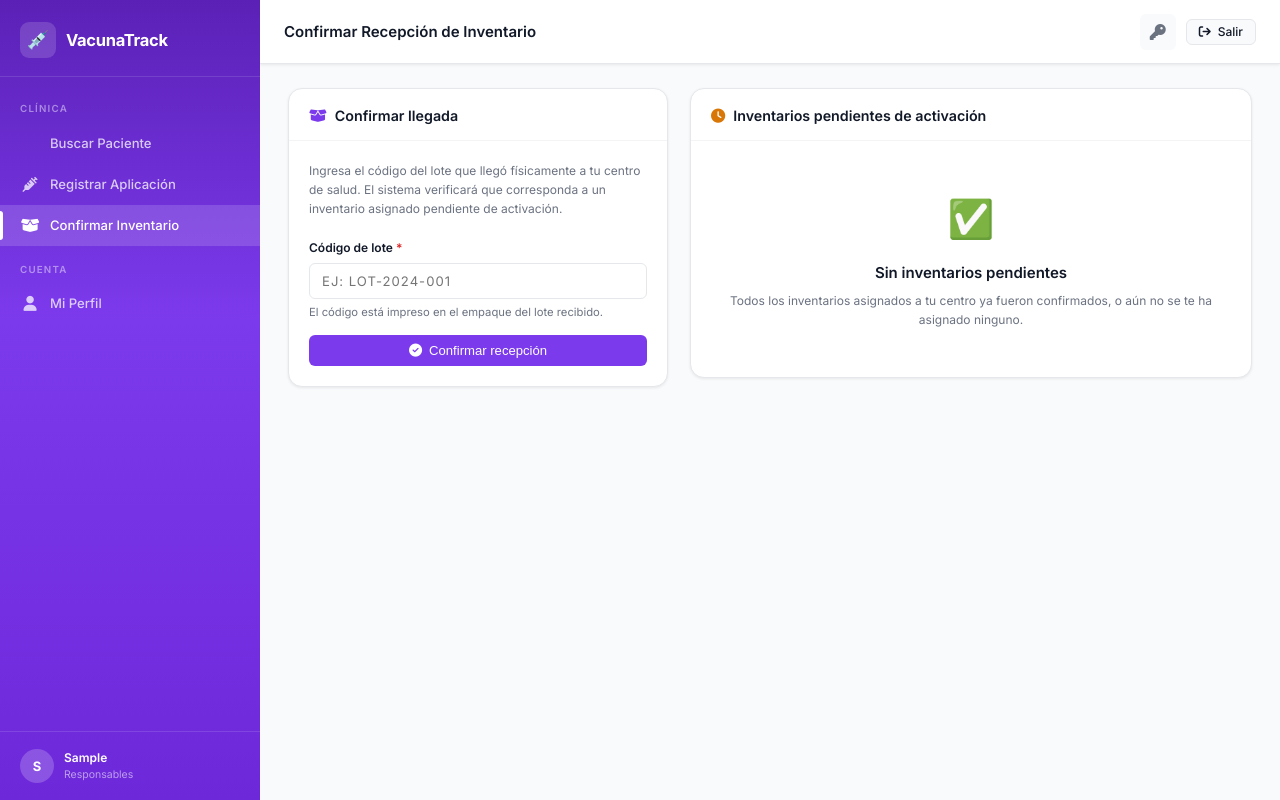
After one commit to Tobeist/VacunaTrack, a Flask app: page /clinico/inventario/confirmar in a window 1280 px wide. The commit adds this page. Run offline with Flask 3, Linux system fonts and the light colour scheme; the visitor is signed in with stand-in values (Sample User, id 1); data that the repository does not hold is empty; some libraries are stand-ins or nearby versions.

Commit message:
Confirmación de recepción de inventario por responsable médico
- migrations/003: SP sp_inventarios_pendientes_de_centro (lectura) y
  sp_confirmar_recepcion_inventario (escritura) — valida lote_codigo,
  verifica que el responsable pertenezca al centro, activa el inventario
  con inventario_activo_desde = NOW() y usuario_id = responsable
- repository.py: inventarios_pendientes_de_centro() y
  confirmar_recepcion_inventario()
- clinical.py: ruta GET/POST /clinico/inventario/confirmar
- Template confirmar_inventario.html: formulario de código de lote +
  tabla de inventarios pendientes + mensajes flash de éxito/error
- base.html: enlace "Confirmar Inventario" en sidebar del responsable

Co-Authored-By: Claude Sonnet 4.6 <noreply@anthropic.com>

```diff
--- a/repository.py
+++ b/repository.py
@@ -522,6 +522,20 @@ def obtener_inventario(inventario_id: int) -> dict | None:
     if db.using_postgres():
         return db.call_read_sp_one('sp_obtener_inventario', [inventario_id])
     return data.get_by_id(data.INVENTARIOS, 'inventario_id', inventario_id)
+
+
+def inventarios_pendientes_de_centro(centro_id: int) -> list[dict]:
+    if db.using_postgres():
+        return db.call_read_sp('sp_inventarios_pendientes_de_centro', [centro_id])
+    return [i for i in data.INVENTARIOS
+            if i['centro_id'] == centro_id
+            and i.get('inventario_activo_desde') is None]
+
+
+def confirmar_recepcion_inventario(lote_codigo: str, responsable_id: int) -> dict:
+    if db.using_postgres():
+        return _sp('sp_confirmar_recepcion_inventario', [lote_codigo, responsable_id], out_count=2)
+    return {'p_ok': 0, 'p_msg': 'Función solo disponible con PostgreSQL.'}
 
 
 def asignar_inventario(datos: dict) -> dict:
--- a/routes/clinical.py
+++ b/routes/clinical.py
@@ -175,6 +175,33 @@ def api_dosis_por_inventario(inventario_id):
     return jsonify(dosis)
 
 
+@clinical_bp.route('/inventario/confirmar', methods=['GET', 'POST'])
+def confirmar_inventario():
+    redir = _require_responsable()
+    if redir:
+        return redir
+    responsable_id = session['user_id']
+    responsable    = repo.obtener_responsable(responsable_id)
+    centro_id      = responsable['centro_id'] if responsable else None
+
+    if request.method == 'POST':
+        lote_codigo = request.form.get('lote_codigo', '').strip()
+        if not lote_codigo:
+            flash('Ingresa el código de lote.', 'error')
+        else:
+            r = repo.confirmar_recepcion_inventario(lote_codigo, responsable_id)
+            if r.get('p_ok') == 1:
+                flash(r.get('p_msg', 'Inventario activado correctamente.'), 'success')
+            else:
+                flash(r.get('p_msg', 'No se pudo activar el inventario.'), 'error')
+        return redirect(url_for('clinical.confirmar_inventario'))
+
+    pendientes = repo.inventarios_pendientes_de_centro(centro_id) if centro_id else []
+    return render_template('clinical/confirmar_inventario.html',
+                           pendientes=pendientes,
+                           responsable=responsable)
+
+
 @clinical_bp.route('/perfil')
 def profile():
     redir = _require_responsable()
--- a/templates/base.html
+++ b/templates/base.html
@@ -90,6 +90,9 @@
       </a>
       <a href="{{ url_for('clinical.register_application') }}" class="sidebar-item {% if request.endpoint == 'clinical.register_application' %}active{% endif %}">
         <span class="si-icon"><i class="fa-solid fa-syringe"></i></span> Registrar Aplicación
+      </a>
+      <a href="{{ url_for('clinical.confirmar_inventario') }}" class="sidebar-item {% if request.endpoint == 'clinical.confirmar_inventario' %}active{% endif %}">
+        <span class="si-icon"><i class="fa-solid fa-box-open"></i></span> Confirmar Inventario
       </a>
 
       <div class="sidebar-section-label">Cuenta</div>
--- /dev/null
+++ b/templates/clinical/confirmar_inventario.html
@@ -0,0 +1,121 @@
+{% extends 'base.html' %}
+{% block title %}Confirmar Recepción de Inventario — VacunaTrack{% endblock %}
+{% block page_title %}Confirmar Recepción de Inventario{% endblock %}
+
+{% block content %}
+<div style="display:grid;grid-template-columns:380px 1fr;gap:22px;align-items:start">
+
+  <!-- Formulario de confirmación -->
+  <div>
+    <div class="card">
+      <div class="card-header">
+        <span class="card-title">
+          <i class="fa-solid fa-box-open" style="color:var(--primary)"></i> Confirmar llegada
+        </span>
+      </div>
+      <div class="card-body">
+
+        {% with msgs = get_flashed_messages(with_categories=true) %}
+          {% for cat, msg in msgs %}
+          <div class="flash-msg {{ cat }}" style="margin-bottom:16px">{{ msg }}</div>
+          {% endfor %}
+        {% endwith %}
+
+        <p class="text-muted fs-sm" style="margin-bottom:20px">
+          Ingresa el código del lote que llegó físicamente a tu centro de salud.
+          El sistema verificará que corresponda a un inventario asignado pendiente de activación.
+        </p>
+
+        <form method="POST" action="{{ url_for('clinical.confirmar_inventario') }}">
+          <div class="form-group">
+            <label class="form-label">Código de lote <span class="required">*</span></label>
+            <input type="text" name="lote_codigo" class="form-control"
+                   placeholder="Ej: LOT-2024-001"
+                   autocomplete="off"
+                   style="text-transform:uppercase;letter-spacing:1px"
+                   required>
+            <div class="form-hint">El código está impreso en el empaque del lote recibido.</div>
+          </div>
+
+          <button type="submit" class="btn btn-primary btn-full">
+            <i class="fa-solid fa-circle-check"></i> Confirmar recepción
+          </button>
+        </form>
+
+      </div>
+    </div>
+
+    {% if responsable and responsable.centro_nombre %}
+    <div class="card" style="margin-top:16px">
+      <div class="card-body" style="display:flex;align-items:center;gap:12px;padding:14px 16px">
+        <i class="fa-solid fa-hospital" style="color:var(--secondary);font-size:1.2rem"></i>
+        <div>
+          <div style="font-size:0.78rem;color:var(--text-secondary);margin-bottom:1px">Tu centro de salud</div>
+          <div style="font-weight:600;font-size:0.9rem">{{ responsable.centro_nombre }}</div>
+        </div>
+      </div>
+    </div>
+    {% endif %}
+  </div>
+
+  <!-- Lista de inventarios pendientes -->
+  <div>
+    <div class="card">
+      <div class="card-header">
+        <span class="card-title">
+          <i class="fa-solid fa-clock" style="color:var(--warning)"></i> Inventarios pendientes de activación
+        </span>
+        {% if pendientes %}
+        <span class="badge badge-warning" style="margin-left:auto">{{ pendientes|length }}</span>
+        {% endif %}
+      </div>
+
+      {% if pendientes %}
+      <div style="overflow-x:auto">
+        <table class="table">
+          <thead>
+            <tr>
+              <th>Vacuna</th>
+              <th>Código de lote</th>
+              <th>Fabricante</th>
+              <th>Caducidad</th>
+              <th style="text-align:right">Dosis</th>
+            </tr>
+          </thead>
+          <tbody>
+            {% for inv in pendientes %}
+            <tr>
+              <td style="font-weight:600">{{ inv.vacuna_nombre }}</td>
+              <td>
+                <code style="background:var(--bg-hover);padding:2px 7px;border-radius:4px;font-size:0.85rem">
+                  {{ inv.lote_codigo }}
+                </code>
+              </td>
+              <td class="text-muted fs-sm">{{ inv.fabricante_nombre }}</td>
+              <td class="fs-sm">
+                {% set hoy = namespace() %}
+                {{ inv.lote_fecha_caducidad|format_date if inv.lote_fecha_caducidad else '—' }}
+              </td>
+              <td style="text-align:right;font-weight:600">{{ inv.inventario_stock_inicial }}</td>
+            </tr>
+            {% endfor %}
+          </tbody>
+        </table>
+      </div>
+
+      {% else %}
+      <div class="card-body text-center" style="padding:48px 20px">
+        <div style="font-size:2.5rem;margin-bottom:12px">✅</div>
+        <div style="font-weight:600;margin-bottom:6px">Sin inventarios pendientes</div>
+        <p class="text-muted fs-sm">
+          Todos los inventarios asignados a tu centro ya fueron confirmados,
+          o aún no se te ha asignado ninguno.
+        </p>
+      </div>
+      {% endif %}
+
+    </div>
+  </div>
+
+</div>
+{% endblock %}
```
Also changed, not shown: migrations/003_confirmar_inventario.sql (added).
